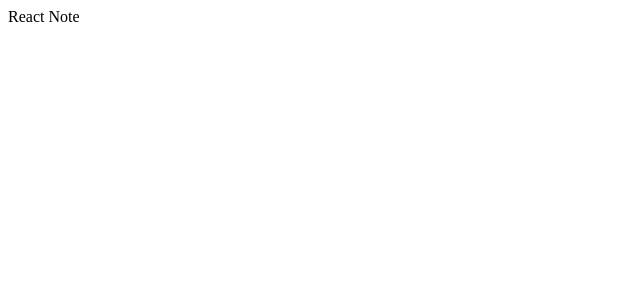
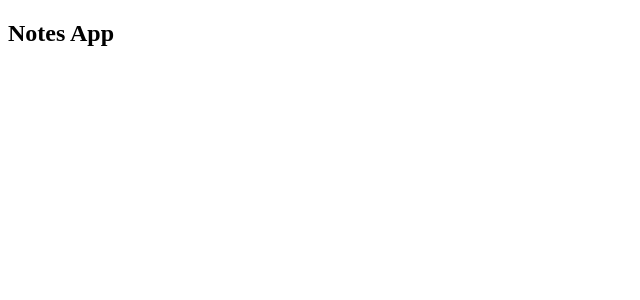
Before and after one commit to fsakita/react_note, a React app: page / in a window 1280 px wide. Shown: the top 300 px of the page, without its empty margins (0-640 px from the left). Built offline with nearby package versions, Linux system fonts and the light colour scheme.

Commit message:
Added React Router and Views

```diff
--- a/package.json
+++ b/package.json
@@ -31,6 +31,8 @@
   "dependencies": {
     "@material-ui/core": "^3.2.1",
     "react": "^16.5.2",
-    "react-dom": "^16.5.2"
+    "react-dom": "^16.5.2",
+    "react-router": "^4.3.1",
+    "react-router-dom": "^4.3.1"
   }
 }
--- a/src/App.js
+++ b/src/App.js
@@ -1,4 +1,6 @@
 import React from 'react'
+import Routes from './routes'
+import { withRouter } from 'react-router'
 
 class App extends React.Component {
   constructor (props) {
@@ -9,10 +11,10 @@ class App extends React.Component {
   render () {
     return (
       <div className='c-app'>
-        React Note
+        <Routes />
       </div>
     )
   }
 }
 
-export default App
+export default withRouter(App)
--- a/src/index.js
+++ b/src/index.js
@@ -1,8 +1,11 @@
 import React from "react"
 import ReactDOM from "react-dom"
 import App from './App'
+import { BrowserRouter } from 'react-router-dom'
 
 ReactDOM.render(
-    <App />,
+  <BrowserRouter>
+    <App />
+  </BrowserRouter>,
     document.getElementById('index')
   )
--- /dev/null
+++ b/src/routes.js
@@ -0,0 +1,18 @@
+import React from 'react'
+import { Route, Switch } from 'react-router-dom'
+import NotesApp from 'views'
+
+const Routes = (props) => {
+
+  return (
+    <div>
+      <Switch>
+        <Route path='/' render={() => {
+          return (<NotesApp />)
+        }} />
+      </Switch>
+    </div>
+  )
+}
+
+export default Routes
--- /dev/null
+++ b/src/views/index.js
@@ -0,0 +1,9 @@
+import React from 'react'
+
+const NotesApp = (props) => {
+  return (
+    <h1>Notes App</h1>
+  )
+}
+
+export default NotesApp
```
Also changed, not shown: 1 other file (tests, documents, lock files or other folders).
